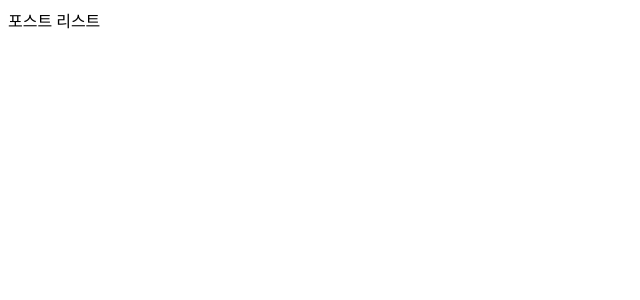
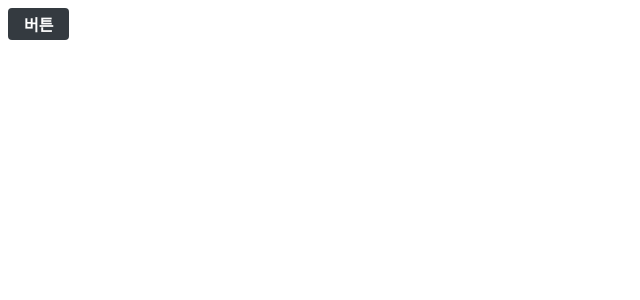
Before and after one commit to ksmfou98/cafe, a React (Create React App) app in the folder blog-frontend/: page / in a window 1280 px wide. Shown: the top 300 px of the page, without its empty margins (0-640 px from the left). Built offline with nearby package versions, Linux system fonts and the light colour scheme.

Commit message:
Styles : Button Components

```diff
--- a/blog-frontend/package.json
+++ b/blog-frontend/package.json
@@ -15,6 +15,7 @@
     "react-dom": "^17.0.2",
     "react-router-dom": "^5.2.0",
     "react-scripts": "4.0.3",
+    "styled-components": "^5.3.0",
     "typescript": "^4.3.2",
     "web-vitals": "^1.1.2"
   },
--- /dev/null
+++ b/blog-frontend/src/components/common/Button.tsx
@@ -0,0 +1,23 @@
+import React from 'react';
+import styled from 'styled-components';
+import palette from 'styles/palette';
+
+const StyledButton = styled.button`
+  border: none;
+  border-radius: 4px;
+  font-size: 1rem;
+  font-weight: bold;
+  padding: 0.25rem 1rem;
+  color: white;
+  outline: none;
+  cursor: pointer;
+
+  background: ${palette.gray[8]};
+  &:hover {
+    background: ${palette.gray[6]};
+  }
+`;
+
+const Button = (props: any) => <StyledButton {...props} />;
+
+export default Button;
--- a/blog-frontend/src/pages/PostListPage/index.tsx
+++ b/blog-frontend/src/pages/PostListPage/index.tsx
@@ -1,9 +1,12 @@
-import React from "react";
+import Button from 'components/common/Button';
+import React from 'react';
 
 const PostListPage = () => {
-    return(
-        <div>포스트 리스트</div>
-    )
-}
+  return (
+    <div>
+      <Button> 버튼 </Button>
+    </div>
+  );
+};
 
-export default PostListPage
+export default PostListPage;
--- /dev/null
+++ b/blog-frontend/src/styles/palette.ts
@@ -0,0 +1,28 @@
+const palette = {
+  gray: [
+    '#f8f9fa',
+    '#f1f3f5',
+    '#e9ecef',
+    '#dee2e6',
+    '#ced4da',
+    '#adb5bd',
+    '#868e96',
+    '#495057',
+    '#343a40',
+    '#212529',
+  ],
+  cyan: [
+    '#e3fafc',
+    '#c5f6fa',
+    '#99e9f2',
+    '#66d9e8',
+    '#3bc9db',
+    '#22b8cf',
+    '#15aabf',
+    '#1098ad',
+    '#0c8599',
+    '#0b7285',
+  ],
+};
+
+export default palette;
--- /dev/null
+++ b/blog-frontend/src/types/missingTypes.d.ts
@@ -0,0 +1 @@
+declare module 'styled-components';
```
Also changed, not shown: 1 other file (tests, documents, lock files or other folders).
